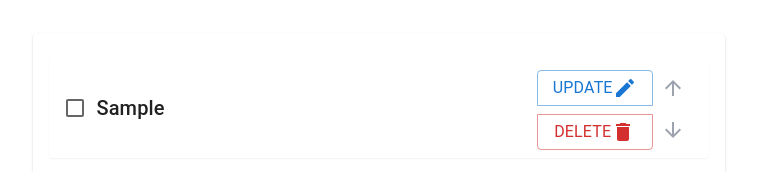
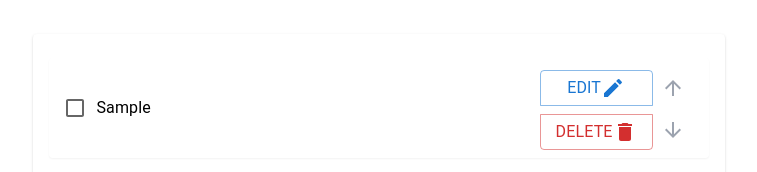
Before and after one commit to OSUMed/todolist-srikanth-userstories, a React (Create React App) app in the folder todolist-userstories/: page / in a window 1280 px wide. Both pictures are taken after typing "Sample" into the empty fields and a click on the button "ADD TASK". Shown: the part 256-428 px from the top of the page, without its empty margins (261-1018 px from the left). Built offline with nearby package versions, Linux system fonts and the light colour scheme.

Commit message:
working edit/update functionality

```diff
--- a/todolist-userstories/src/components/ToDoAddForm.jsx
+++ b/todolist-userstories/src/components/ToDoAddForm.jsx
@@ -25,6 +25,7 @@ const ToDoAddForm = ({ setToDoList }) => {
       id: new Date().getTime().toString(),
       taskName: task,
       completed: false,
+      editing: false,
     };
     setToDoList((prevToDoList) => {
       return prevToDoList ? [newTaskObject, ...prevToDoList] : [newTaskObject];
--- a/todolist-userstories/src/components/ToDoList.jsx
+++ b/todolist-userstories/src/components/ToDoList.jsx
@@ -13,6 +13,7 @@ import {
   IconButton,
   FormGroup,
   FormControlLabel,
+  Input,
 } from "@mui/material";
 import EditIcon from "@mui/icons-material/Edit";
 import DeleteIcon from "@mui/icons-material/Delete";
@@ -22,6 +23,7 @@ import ArrowDownwardIcon from "@mui/icons-material/ArrowDownward";
 const ToDoList = () => {
   const [toDoList, setToDoList] = useState([]);
   const [finishedTasks, setFinishedTasks] = useState([]);
+  const [taskToUpdate, setTaskToUpdate] = useState({});
 
   // Local Storage Logic:
   useEffect(() => {
@@ -33,60 +35,98 @@ const ToDoList = () => {
     localStorage.setItem("toDoList", toDoListJSON);
   }, [toDoList]);
 
-  // CRUD Logic:
+  // Priority Logic:
   const handleMoveUpList = (taskId) => {};
   const handleMoveDownList = (taskId) => {};
-  const handleUpdateTask = (taskId) => {};
+
+  // CRUD Logic:
+  const isTaskAlreadyCompleted = (taskId) => finishedTasks.includes(taskId);
+  const markCheckmark = (taskId) => {
+    // if completed task is toggled again, remove it from the finishedTasks array
+    if (isTaskAlreadyCompleted(taskId)) {
+      setFinishedTasks((prevFinishedTasks) =>
+        prevFinishedTasks.filter((id) => id !== taskId)
+      );
+      setToDoList(
+        toDoList.map((task) =>
+          task.id === taskId ? { ...task, completed: false } : task
+        )
+      );
+
+      return;
+    }
+    setFinishedTasks((prevFinishedTasks) => [...prevFinishedTasks, taskId]);
+    setToDoList(
+      toDoList.map((task) =>
+        task.id === taskId ? { ...task, completed: true } : task
+      )
+    );
+  };
+
+  const handleEditTask = (taskId) => {
+    const task = toDoList.find((task) => task.id === taskId);
+    if (task.completed) return;
+    setToDoList((prevToDoList) => {
+      return prevToDoList.map((task) =>
+        task.id === taskId ? { ...task, editing: true } : task
+      );
+    });
+  };
+
+  const handleUpdateTask = (taskId) => {
+    setToDoList((prevToDoList) => {
+      return prevToDoList.map((task) =>
+        task.id === taskId
+          ? { ...task, editing: false, taskName: taskToUpdate }
+          : task
+      );
+    });
+  };
+
   const handleDeleteTask = (taskId) => {
     setToDoList((prevToDoList) => {
       return prevToDoList.filter((task) => task.id !== taskId);
     });
   };
 
-  const isTaskCompleted = (taskId) => finishedTasks.includes(taskId);
-  const handleCheckBoxToggle = (taskId) => {
-    // if completed task is toggled again, remove it from the finishedTasks array
-    if (isTaskCompleted(taskId)) {
-      setFinishedTasks((prevFinishedTasks) =>
-        prevFinishedTasks.filter((id) => id !== taskId)
-      );
-      return;
-    }
-    setFinishedTasks((prevFinishedTasks) => [...prevFinishedTasks, taskId]);
-  };
-
   return (
     <Box className="h-screen flex flex-col justify-center items-center">
-      <Card className="w-[60%] ">
+      <Card className="w-[60%]">
         <CardContent>
           <List>
             {toDoList.map((task) => (
               <Box className="group" key={task.id}>
                 <ListItem className="group-hover:bg-gray-200 rounded shadow-sm p-2 mb-2 ">
-                  <Box
-                    className="flex flex-grow"
-                    onClick={() => handleCheckBoxToggle(task.id)}
-                  >
+                  <Box className="flex flex-grow">
                     <FormGroup>
                       <FormControlLabel
                         control={
                           <Checkbox
-                            checked={isTaskCompleted(task.id)}
+                            checked={isTaskAlreadyCompleted(task.id)}
                             disableRipple
-                            onClick={() => handleCheckBoxToggle(task.id)}
+                            onClick={() => markCheckmark(task.id)}
                           />
                         }
                         label={
+                          task.editing ? (
+                            <Input
+                              defaultValue={task.taskName}
+                              onChange={(e) => setTaskToUpdate(e.target.value)}
+                              disableUnderline
+                            />
+                          ) : (
                             <Typography
-                            variant="h6"
                               className={`text-center ${
-                              finishedTasks.includes(task.id)
-                                ? "line-through"
-                                : ""
+                                task.completed ? "line-through" : ""
+                              } ${
+                                !task.editing
+                                  ? "text-black !important"
+                                  : "bg-white text-black"
                               }`}
                             >
                               {task.taskName}
                             </Typography>
+                          )
                         }
                       />
                     </FormGroup>
@@ -100,6 +140,17 @@ const ToDoList = () => {
                         orientation="vertical"
                         className="space-y-2"
                       >
+                        {!task.editing ? (
+                          <Button
+                            variant="outlined"
+                            onClick={() => handleEditTask(task.id)}
+                          >
+                            <Typography className="hidden md:block">
+                              Edit
+                            </Typography>
+                            <EditIcon />
+                          </Button>
+                        ) : (
                           <Button
                             variant="outlined"
                             onClick={() => handleUpdateTask(task.id)}
@@ -109,6 +160,7 @@ const ToDoList = () => {
                             </Typography>
                             <EditIcon />
                           </Button>
+                        )}
                         <Button
                           color="error"
                           variant="outlined"
```
Lines whose indentation alone changed are shown as unchanged.
